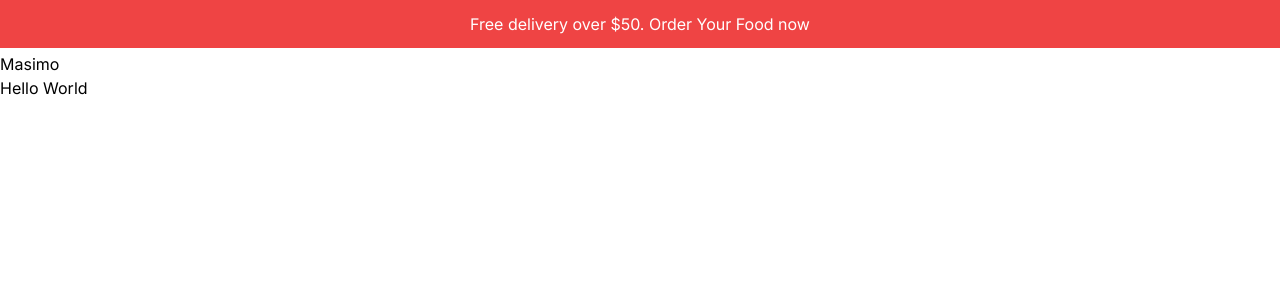
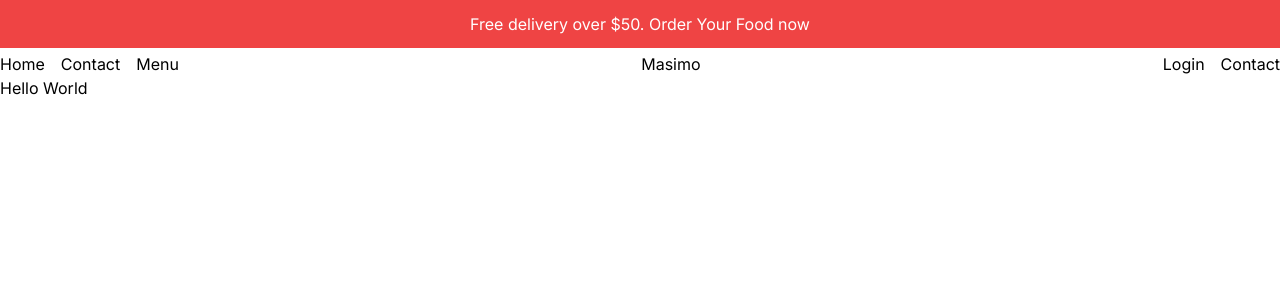
Before and after one commit to joy-biswas-info/food-delivery, a Next.js app: page / in a window 1280 px wide. Shown: the top 300 px of the page. Built offline with nearby package versions, Linux system fonts and the light colour scheme.

Commit message:
Creating Menu for medium screen

```diff
--- a/src/components/Navigation.tsx
+++ b/src/components/Navigation.tsx
@@ -3,11 +3,28 @@ import Menu from "./Menu";
 import Link from "next/link";
 
 const Navigation = () => {
+  const user = false;
   return (
     <div className="flex justify-between mt-1">
+      {/* Left Menu  */}
+      <div className="hidden md:flex gap-4">
+        <Link href="/">Home</Link>
+        <Link href="/">Contact</Link>
+        <Link href="/menu">Menu</Link>
+      </div>
       {/* Logo  */}
       <Link href="/">Masimo</Link>
+      {/* Mobile Menu  */}
       <Menu />
+      {/* Right Menu  */}
+      <div className="hidden md:flex gap-4">
+        {!user ? (
+          <Link href="/login">Login</Link>
+        ) : (
+          <Link href="Order">Order</Link>
+        )}
+        <Link href="/">Contact</Link>
+      </div>
     </div>
   );
 };
```
